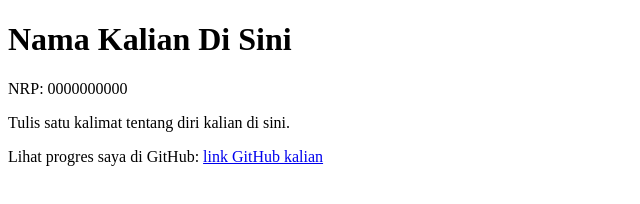
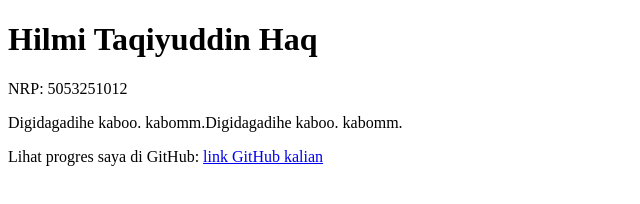
Before and after one commit to webdev-if-its/pweb-5053251012, a website: page m00/index.html in a window 1280 px wide. Shown: the whole page, without its empty margins (0-640 px from the left). Drawn offline with Linux system fonts and the light colour scheme.

Commit message:
Update digidaga index.html

```diff
--- a/m00/index.html
+++ b/m00/index.html
@@ -3,14 +3,14 @@
 <head>
   <meta charset="utf-8">
   <meta name="viewport" content="width=device-width, initial-scale=1">
-  <title>Untitled</title>
+  <title>Halo Namaku Hilmi Taqiyuddin Haq</title>
 </head>
 <body>
 
-  <h1 id="nama">Nama Kalian Di Sini</h1>
-  <p id="nrp">NRP: 0000000000</p>
-  <p id="bio">Tulis satu kalimat tentang diri kalian di sini.</p>
-  <p>Lihat progres saya di GitHub: <a id="github" href="#">link GitHub kalian</a></p>
+  <h1 id="nama">Hilmi Taqiyuddin Haq</h1>
+  <p id="nrp">NRP: 5053251012</p>
+  <p id="bio">Digidagadihe kaboo. kabomm.Digidagadihe kaboo. kabomm.</p>
+  <p>Lihat progres saya di GitHub: <a id="github" href="github.com/Mitschess">link GitHub kalian</a></p>
 
 </body>
 </html>
```
